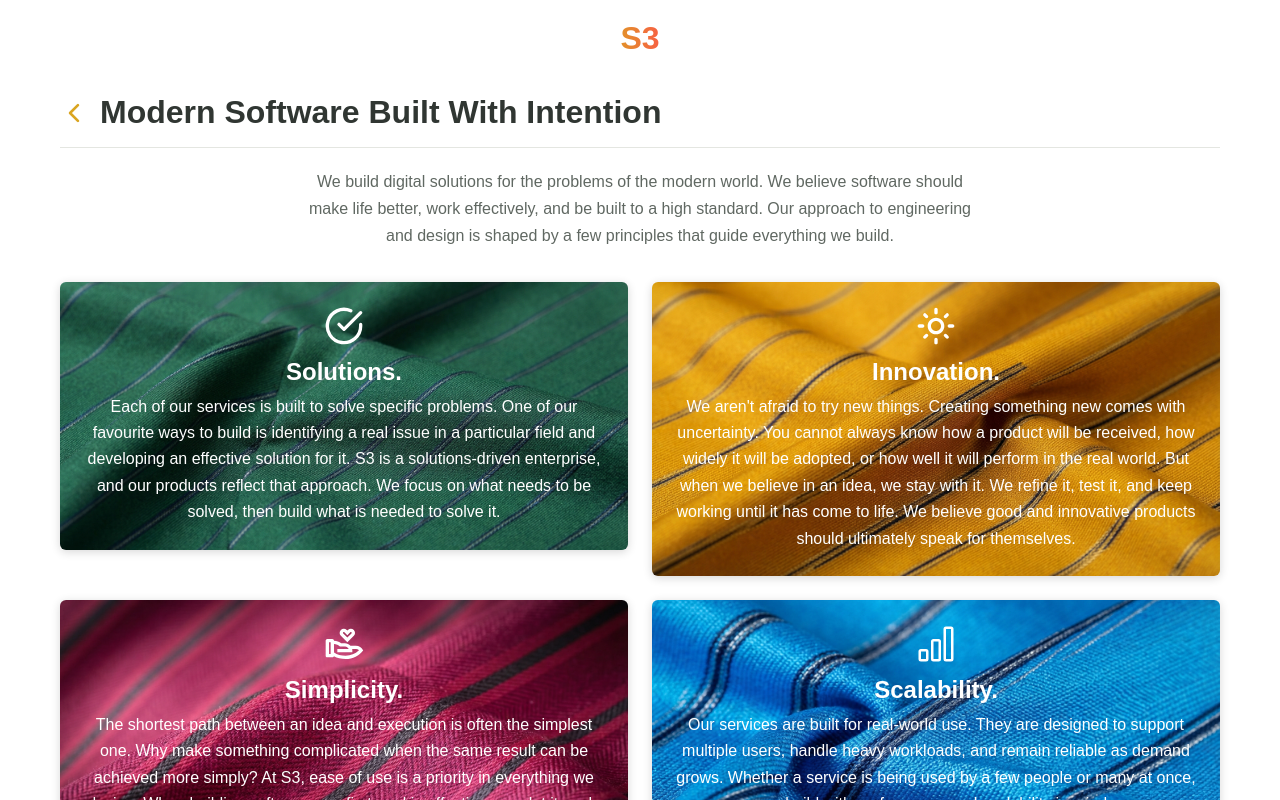
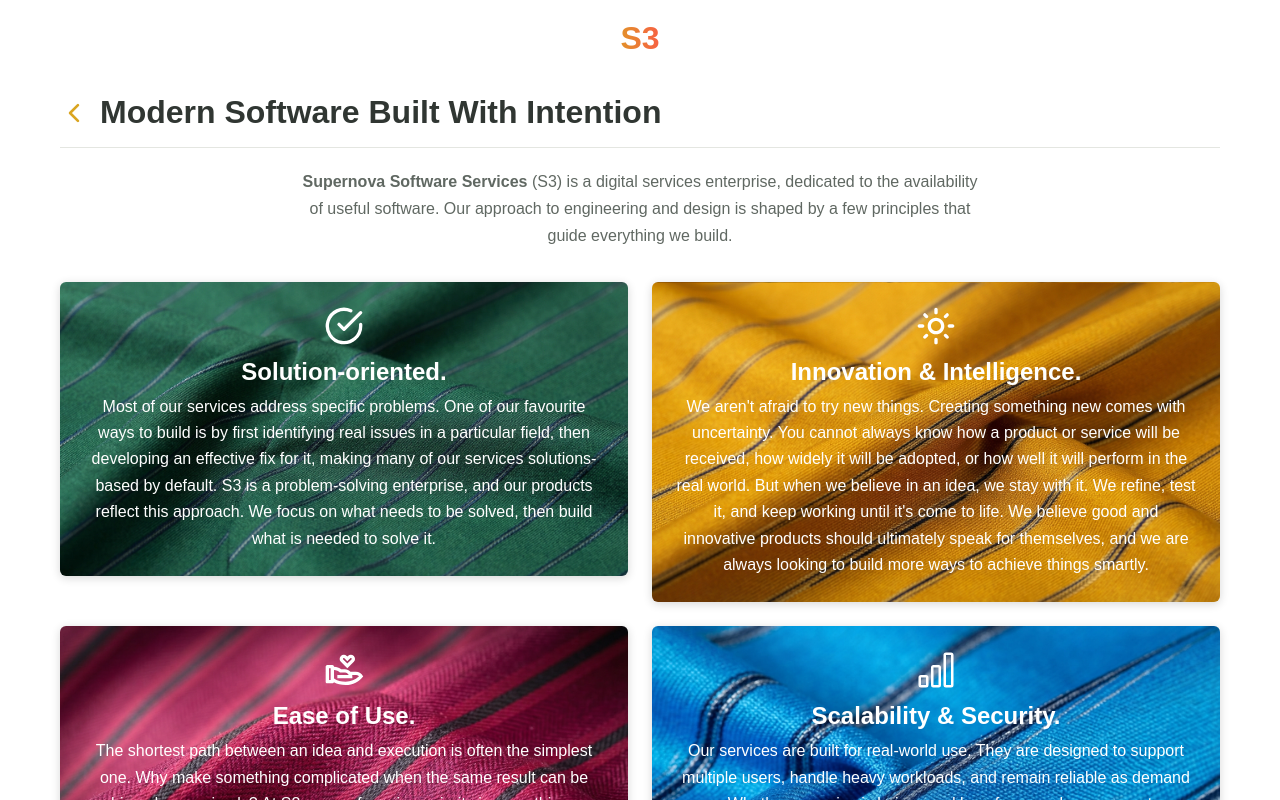
Before and after one commit to justin-clement/s3web-app, a React (Vite) app: page /about in a window 1280 px wide. Shown: the top 800 px of the page. Built offline with nearby package versions, Linux system fonts and the light colour scheme; a web font is replaced by a local one.

Commit message:
[frontend] Edits made to text across About, Home, Get in Touc and Software Requests | Minor change to the AppHeader animation direction

```diff
--- a/src/components/AppHeader.tsx
+++ b/src/components/AppHeader.tsx
@@ -10,7 +10,7 @@
     return (
         <div className={`${styles.header} ${overlay ? styles.headerOverlay : ""}`}>
             <motion.h1
-                initial={{ opacity: 0, y: 20 }}
+                initial={{ opacity: 0, y: -20 }}
                 animate={{ opacity: 1, y: 0 }}
                 transition={{ duration: 0.5 }}
                 onClick={goHome}
--- a/src/pages/AboutS3.tsx
+++ b/src/pages/AboutS3.tsx
@@ -44,9 +44,10 @@
             </div>
 
 
-            <p className={styles.aboutText}>We build digital solutions for the problems of the modern world.
-                We believe software should make life better, work effectively, and be built to a high standard.
-                Our approach to engineering and design is shaped by a few principles that guide everything we build.
+            <p className={styles.aboutText}>
+                <b>Supernova Software Services</b> (S3) is a digital services enterprise,
+                dedicated to the availability of useful software. Our approach to engineering and
+                design is shaped by a few principles that guide everything we build.
             </p>
 
             <motion.div
@@ -62,11 +63,12 @@
                 >
                     <div className="iconDiv"><SolutionsIcon size={40} /></div>
 
-                    <h2>Solutions.</h2>
-                    <p>Each of our services is built to solve specific problems.
-                        One of our favourite ways to build is identifying a real issue in a particular
-                        field and developing an effective solution for it. S3 is a solutions-driven enterprise,
-                        and our products reflect that approach. We focus on what needs to be solved,
+                    <h2>Solution-oriented.</h2>
+                    <p>Most of our services address specific problems.
+                        One of our favourite ways to build is by first identifying real issues in a particular
+                        field, then developing an effective fix for it, making many of our services solutions-based
+                        by default. S3 is a problem-solving enterprise,
+                        and our products reflect this approach. We focus on what needs to be solved,
                         then build what is needed to solve it.
                     </p>
                 </motion.div>
@@ -77,13 +79,13 @@
                 >
                     <div className="iconDiv"><InnovateIcon size={40} /></div>
 
-                    <h2>Innovation.</h2>
+                    <h2>Innovation & Intelligence.</h2>
                     <p>We aren't afraid to try new things. Creating something new comes with uncertainty.
-                        You cannot always know how a product will be received, how widely it will be
+                        You cannot always know how a product or service will be received, how widely it will be
                         adopted, or how well it will perform in the real world. But when we believe in an
-                        idea, we stay with it. We refine it, test it, and keep working until it has
+                        idea, we stay with it. We refine, test it, and keep working until it's
                         come to life. We believe good and innovative products should ultimately speak
-                        for themselves.
+                        for themselves, and we are always looking to build more ways to achieve things smartly.
                     </p>
                 </motion.div>
 
@@ -93,11 +95,11 @@
                 >
                     <div className="iconDiv"><SimpleIcon size={40} /></div>
 
-                    <h2>Simplicity.</h2>
+                    <h2>Ease of Use.</h2>
                     <p>The shortest path between an idea and execution is often the simplest one.
                         Why make something complicated when the same result can be achieved more simply? At S3,
                         ease of use is a priority in everything we design. When building software, our first goal
-                        is effectiveness: let it work. Then, make that working solution easy to use. We deliberately
+                        is effectiveness: let it work. Then, make that working solution easy to get a hang of. We deliberately
                         look for the simplest way to give people access to the results they need, without adding
                         more than is necessary.
                     </p>
@@ -108,10 +110,12 @@
                     variants={attributeCardVariants}
                 >
                     <ScalabilityIcon size={40} />
-                    <h2>Scalability.</h2>
+                    <h2>Scalability & Security.</h2>
                     <p>Our services are built for real-world use. They are designed to support multiple users,
                         handle heavy workloads, and remain reliable as demand grows. Whether a service is being
-                        used by a few people or many at once, we build with performance and scalability in mind.</p>
+                        used by a few people or many at once, we build with performance, scalability, and security in mind.
+                        We set up secure infrastructure to handle the movement of data, and follow
+                        industry best practices to ensure our offerings are elegant on the outside yet rugged on the inside.</p>
                 </motion.div>
 
             </motion.div>
--- a/src/pages/GetInTouch.tsx
+++ b/src/pages/GetInTouch.tsx
@@ -22,7 +22,7 @@
             <section className={styles.contactBlock} aria-labelledby="contact-heading">
                 <p className={styles.eyebrow}>CONTACT S3</p>
                 <h2 id="contact-heading">You can talk with us.</h2>
-                <p className={styles.contactText}>For questions, project enquiries, or just to say hello, send us an email.</p>
+                <p className={styles.contactText}>For questions, enquiries, or just to say hello, send us an email.</p>
                 <a className={styles.emailLink} href="mailto:hi.supernova@outlook.com">
                     hi.supernova@outlook.com
                 </a>
--- a/src/pages/SoftwareRequests.tsx
+++ b/src/pages/SoftwareRequests.tsx
@@ -72,7 +72,9 @@
             <div className={styles.contentContainer}>
                 <div className={styles.requestArea}>
                     <div className={styles.requestIntro}>
-                        <p>Tell us what you need, who it is for, and what it should do. We take on projects ranging from portfolio websites and custom web applications to internal tools and cloud-based backend services.</p>
+                        <p>Tell us what you need, who it is for, and what it should do. We take on requests ranging
+                            from portfolio websites and custom web applications to internal tools and cloud-based backend
+                            services.</p>
                         <p>After reviewing your request, we’ll get back to you with an assessment of feasibility, likely cost and timeline, and our recommended approach.</p>
                         <p>We currently focus on web and desktop software rather than native mobile apps.</p>
                     </div>
@@ -98,7 +100,7 @@
                             name="requirements"
                             value={requestForm.requirements}
                             onChange={handleChange}
-                            placeholder="Describe the problem, who will use the software, and the features you need."
+                            placeholder="Describe what you want, any problem(s) this is to solve, who will use the software, what features you need."
                             ></textarea>
                         </label>
 
```
Also changed, not shown: src/pages/Home.tsx (+20 -9 lines).
